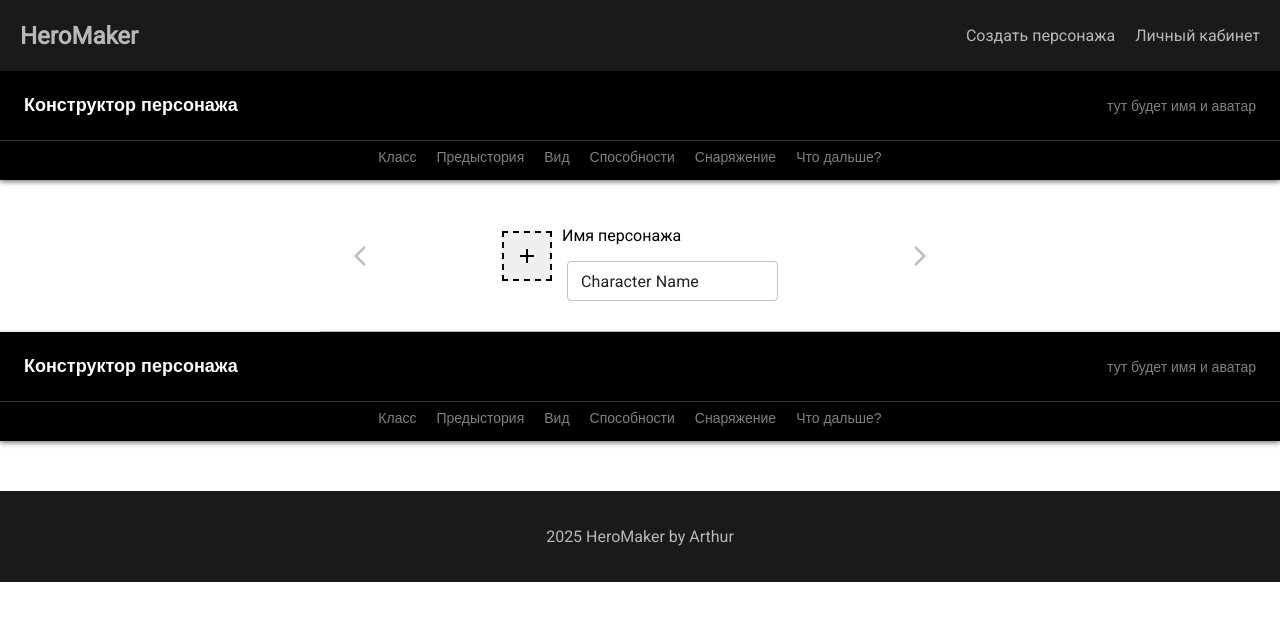
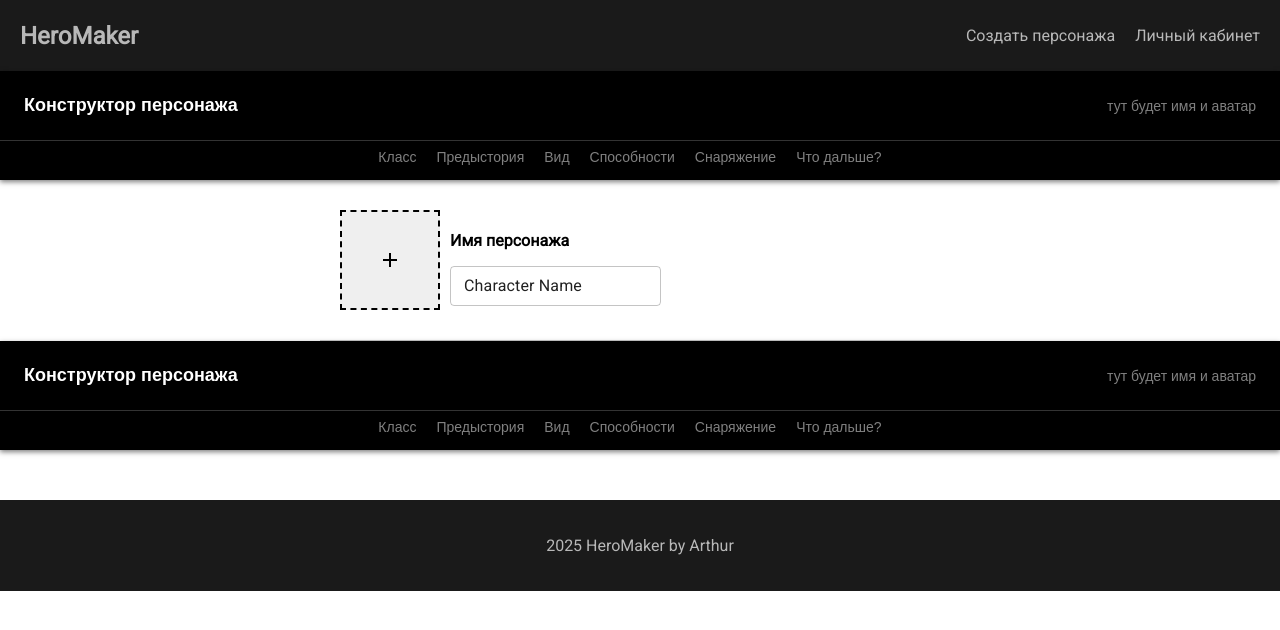
Before and after one commit to ArthurFloyd/character-sheet, a Next.js app: page /builder in a window 1280 px wide. Shown: the top 630 px of the page. Built offline with nearby package versions, Linux system fonts and the light colour scheme.

Commit message:
create component button navigation

```diff
--- a/src/app/builder/layout.tsx
+++ b/src/app/builder/layout.tsx
@@ -1,13 +1,15 @@
 import {ReactNode} from 'react';
 
 import Builder from './page';
-import CharacterHeader from '@/components/shared/Character Header/CharacterHeader';
+import CharacterHeader from '@/components/shared/CharacterHeader/CharacterHeader';
+import NavigationButtons from '@/components/shared/NavigationButtons/NavigationButtons';
 
 export default function Layout({children}: {children: ReactNode}) {
   return (
     <div>
       <Builder />
       <CharacterHeader />
+      <NavigationButtons />
       <main>{children}</main>
     </div>
   );
--- a/src/app/builder/page.tsx
+++ b/src/app/builder/page.tsx
@@ -7,6 +7,10 @@ import {usePathname} from 'next/navigation';
 // import {Settings} from '@mui/icons-material';
 
 import s from './Builder.module.scss';
+import {Button} from '@mui/material';
+
+import ArrowBackIosNewOutlinedIcon from '@mui/icons-material/ArrowBackIosNewOutlined';
+import ArrowForwardIosOutlinedIcon from '@mui/icons-material/ArrowForwardIosOutlined';
 
 const tabs = [
   // {id: 'home', label: 'Дом', path: '/'},
--- a/src/components/shared/Character Header/CharacterHeader.tsx
+++ /dev/null
@@ -1,90 +0,0 @@
-'use client';
-
-import {useState} from 'react';
-import {useRouter} from 'next/navigation';
-
-import s from './CharacterHeader.module.scss';
-
-import {Button, TextField} from '@mui/material';
-import {Add} from '@mui/icons-material';
-import ArrowBackIosNewOutlinedIcon from '@mui/icons-material/ArrowBackIosNewOutlined';
-import ArrowForwardIosOutlinedIcon from '@mui/icons-material/ArrowForwardIosOutlined';
-
-// const tabs = [
-//   {id: 'class', label: 'Класс', path: '/class'},
-//   {id: 'background', label: 'Предыстория', path: '/background'},
-//   {id: 'species', label: 'Вид', path: '/species'},
-//   {id: 'abilities', label: 'Способности', path: '/abilities'},
-//   {id: 'equipment', label: 'Снаряжение', path: '/equipment'},
-//   {id: 'next', label: 'Что дальше?', path: '/next'},
-// ];
-const tabs = [
-  '/class',
-  '/background',
-  '/species',
-  '/abilities',
-  '/equipment',
-  '/next',
-];
-
-const CharacterHeader = () => {
-  const [characterName, setCharacterName] = useState('Character Name');
-  const router = useRouter();
-
-  const currentIndex = tabs.findIndex(
-    (path) => path === window.location.pathname
-  );
-
-  const goToPage = (direction: 'prev' | 'next') => {
-    const newIndex = direction === 'next' ? currentIndex + 1 : currentIndex - 1;
-    if (newIndex >= 0 && newIndex < tabs.length) {
-      router.push(tabs[newIndex]);
-    }
-  };
-
-  return (
-    <div className={s.container}>
-      <Button
-        variant="text"
-        color="disabled"
-        className={s.button}
-        disabled={currentIndex === 0}
-        onClick={() => goToPage('prev')}
-      >
-        <ArrowBackIosNewOutlinedIcon color="disabled" />
-      </Button>
-
-      {/* Аватар + Имя */}
-      <div className={s.avatar__container}>
-        <button className={s.avatar}>
-          <Add />
-        </button>
-        <div>
-          <p>Имя персонажа</p>
-          <TextField
-            variant="outlined"
-            size="small"
-            value={characterName}
-            onChange={(e) => setCharacterName(e.target.value)}
-            className={s.input__name}
-          />
-          {/* <div style={{fontSize: '12px', color: 'gray', cursor: 'pointer'}}>
-            SHOW SUGGESTIONS
-          </div> */}
-        </div>
-      </div>
-
-      <Button
-        variant="text"
-        color="disabled"
-        className={s.button}
-        disabled={currentIndex === tabs.length - 1}
-        onClick={() => goToPage('next')}
-      >
-        <ArrowForwardIosOutlinedIcon color="disabled" />
-      </Button>
-    </div>
-  );
-};
-
-export default CharacterHeader;
--- a/src/components/shared/Character Header/CharacterHeader.module.scss
+++ b/src/components/shared/CharacterHeader/CharacterHeader.module.scss
@@ -1,7 +1,7 @@
 .container {
   display: flex;
   align-items: center;
-  justify-content: space-between;
+  justify-content: flex-start;
   border-bottom: 1px solid #ccc;
   padding: 30px 20px;
   max-width: 600px;
@@ -15,16 +15,21 @@
     align-items: center;
     gap: 10px;
     .avatar {
-      width: 50px;
-      height: 50px;
+      width: 100px;
+      height: 100px;
       border: 2px dashed black;
       display: flex;
       align-items: center;
       justify-content: center;
       position: relative;
     }
-    .input__name {
-      margin-left: 5px;
+    .input {
+      p {
+        font-weight: bold;
+      }
+      .input__name {
+        // margin-left: 5px;
+      }
     }
   }
 }
--- /dev/null
+++ b/src/components/shared/CharacterHeader/CharacterHeader.tsx
@@ -0,0 +1,39 @@
+'use client';
+
+import {useState} from 'react';
+
+import s from './CharacterHeader.module.scss';
+
+import {TextField} from '@mui/material';
+import {Add} from '@mui/icons-material';
+
+const CharacterHeader = () => {
+  const [characterName, setCharacterName] = useState('Character Name');
+
+  return (
+    <div className={s.container}>
+      {/* Аватар + Имя */}
+      <div className={s.avatar__container}>
+        <button className={s.avatar}>
+          <Add />
+        </button>
+        <div className={s.input}>
+          <p>Имя персонажа</p>
+          <TextField
+            variant="outlined"
+            size="small"
+            color="disabled"
+            value={characterName}
+            onChange={(e) => setCharacterName(e.target.value)}
+            className={s.input__name}
+          />
+          {/* <div style={{fontSize: '12px', color: 'gray', cursor: 'pointer'}}>
+            SHOW SUGGESTIONS
+          </div> */}
+        </div>
+      </div>
+    </div>
+  );
+};
+
+export default CharacterHeader;
--- /dev/null
+++ b/src/components/shared/NavigationButtons/NavigationButtons.module.scss
@@ -0,0 +1,15 @@
+.button__container {
+  position: fixed;
+  top: 50%;
+  left: 0;
+  width: 100%;
+  display: flex;
+  justify-content: space-between;
+  align-items: center;
+  transform: translateY(-50%);
+  z-index: 1000;
+  pointer-events: none;
+  .button {
+    pointer-events: auto;
+  }
+}
--- /dev/null
+++ b/src/components/shared/NavigationButtons/NavigationButtons.tsx
@@ -0,0 +1,54 @@
+'use client';
+
+import s from './NavigationButtons.module.scss';
+
+import {useRouter} from 'next/navigation';
+import {Button} from '@mui/material';
+import ArrowBackIosNewOutlinedIcon from '@mui/icons-material/ArrowBackIosNewOutlined';
+import ArrowForwardIosOutlinedIcon from '@mui/icons-material/ArrowForwardIosOutlined';
+
+const pages = [
+  '/class',
+  '/background',
+  '/species',
+  '/abilities',
+  '/equipment',
+  '/next',
+];
+
+const NavigationButtons = () => {
+  const router = useRouter();
+  const currentIndex = pages.indexOf(router.pathname);
+
+  const goToPage = (index: number) => {
+    if (index >= 0 && index < pages.length) {
+      router.push(pages[index]);
+    }
+  };
+
+  return (
+    <>
+      <div className={s.button__container}>
+        <Button
+          variant="text"
+          color="disabled"
+          className={s.button}
+          onClick={() => goToPage(currentIndex - 1)}
+        >
+          <ArrowBackIosNewOutlinedIcon color="disabled" />
+        </Button>
+
+        <Button
+          variant="text"
+          color="disabled"
+          className={s.button}
+          onClick={() => goToPage(currentIndex + 1)}
+        >
+          <ArrowForwardIosOutlinedIcon color="disabled" />
+        </Button>
+      </div>
+    </>
+  );
+};
+
+export default NavigationButtons;
```
Also changed, not shown: src/app/builder/Builder.module.scss (+12 -0 lines).
